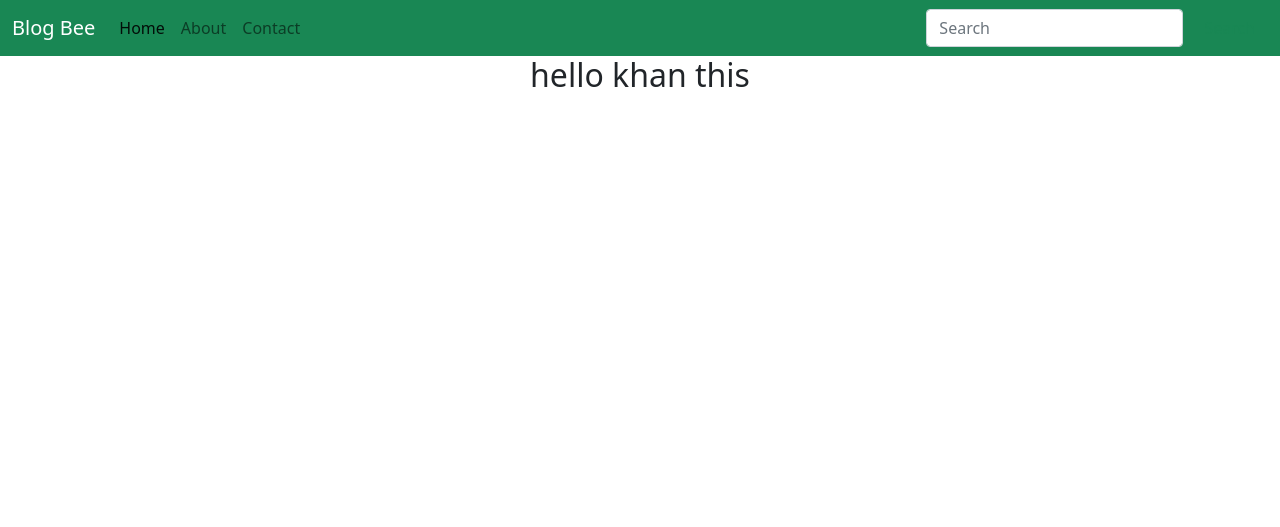
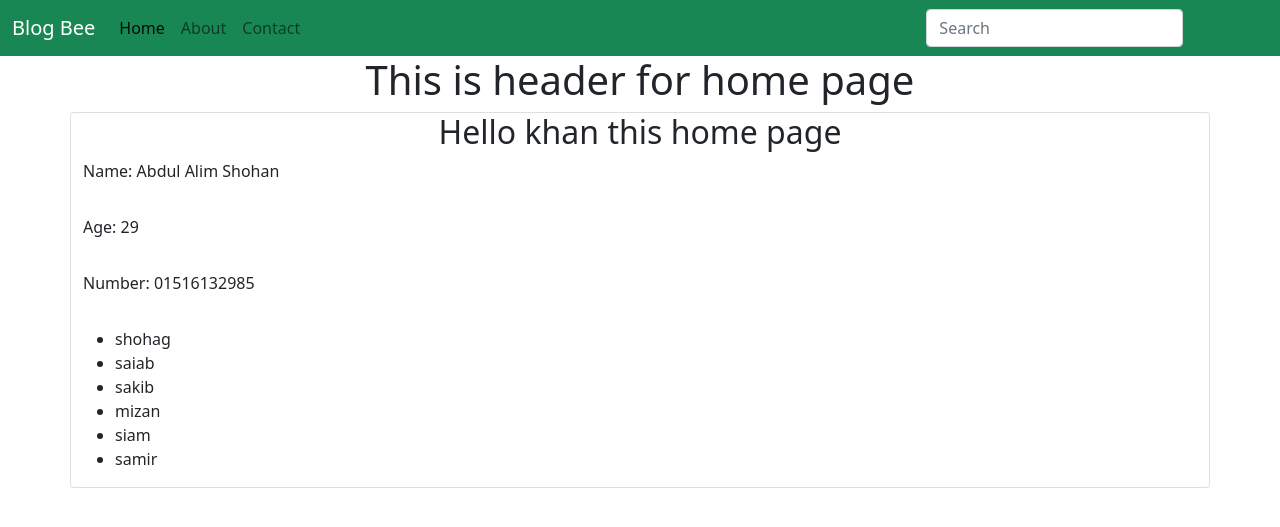
Before and after one commit to shohansk/startwithdjango, a Django app: page / in a window 1280 px wide. Shown: the top 527 px of the page. Run offline with Django 3.2, Linux system fonts and the light colour scheme; some libraries are stand-ins or nearby versions.

Commit message:
home page

```diff
--- a/startwithdjango/urls.py
+++ b/startwithdjango/urls.py
@@ -5,7 +5,7 @@ from.import views
 
 urlpatterns = [
     path('admin/', admin.site.urls),
-    path('', views.home,name="home"),
+    path('home/', views.home,name="home"),
     path('about/', views.about,name="about"),
     path('contactus/', views.contact,name="contact"),
     path('', views.home),
--- a/startwithdjango/views.py
+++ b/startwithdjango/views.py
@@ -4,7 +4,13 @@ from django.http import HttpResponse
 
 
 def home(request):
-    return render(request,'index.html')
+    text ={
+        "name": "Abdul Alim Shohan",
+        "age" : 29,
+        "number": "01516132985",
+        'friends_name':['shohag','saiab','sakib','mizan','siam','samir']
+    }
+    return render(request,'index.html',text)
 
 def about(request):
     return render(request,'about.html')
--- a/templates/index.html
+++ b/templates/index.html
@@ -1,7 +1,24 @@
 {% extends "layouts.html" %}
 {% block content %}
-   <div class="jumbotron">
-      <h2 class="text-center">hello khan this </h2>
+{% include "slider.html" %}
+   <div class="jumbotron card container">
+      <h2 class="text-center">Hello khan this home page</h2>
+      <p> Name: {{name}}<p>
+      <p> Age: {{age}}<p>
+      <p> Number: {{number}}<p>
+
+
+      <ul class="list">
+
+        {% for row in friends_name %}
+
+        <li> {{row}} </li>
+
+
+        {% endfor %}
+
+      </ul>
+
    </div>
 
 {% endblock  %}
--- a/templates/layouts.html
+++ b/templates/layouts.html
@@ -17,14 +17,14 @@
 
           <nav class="navbar navbar-expand-lg navbar-light bg-success">
   <div class="container-fluid">
-    <a class="navbar-brand text-white" href="#">Blog Bee</a>
+    <a class="navbar-brand text-white" href="{% url 'home' %}">Blog Bee</a>
     <button class="navbar-toggler" type="button" data-bs-toggle="collapse" data-bs-target="#navbarSupportedContent" aria-controls="navbarSupportedContent" aria-expanded="false" aria-label="Toggle navigation">
       <span class="navbar-toggler-icon"></span>
     </button>
     <div class="collapse navbar-collapse" id="navbarSupportedContent">
       <ul class="navbar-nav me-auto mb-2 mb-lg-0">
         <li class="nav-item">
-          <a class="nav-link active" aria-current="" href="#">Home</a>
+          <a class="nav-link active" aria-current="" href="{% url 'home' %}">Home</a>
         </li>
         <li class="nav-item">
           <a class="nav-link" href="/about">About</a>
@@ -43,6 +43,10 @@
   </div>
  </nav>
 
+
+</div>
+<div>
+
 </div>
 
 {% block content %}{% endblock content %}
--- /dev/null
+++ b/templates/slider.html
@@ -0,0 +1,3 @@
+<div class="jumbotron text-center">
+    <h1> This is header for home page</h1>
+</div>
```
